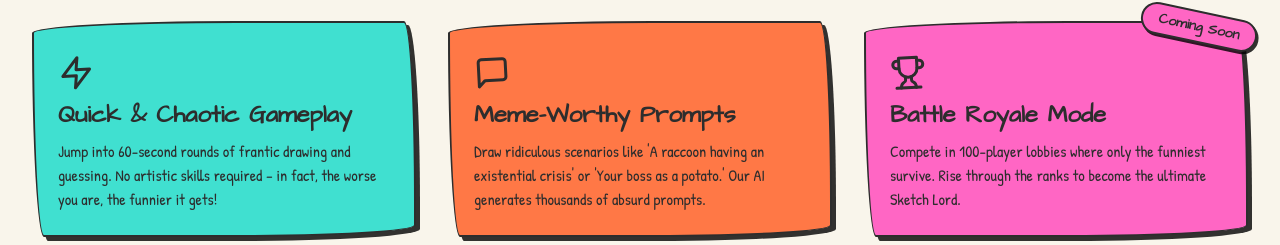
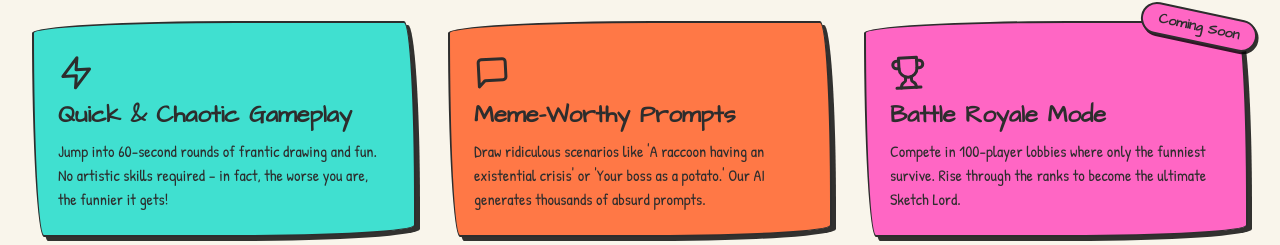
Before and after one commit to ruark-xyz/sketchyAF-app, a React (Vite) app: page / in a window 1280 px wide. Shown: the part 1099-1344 px from the top of the page. Built offline with nearby package versions, Linux system fonts and the light colour scheme.

Commit message:
Updated mockData.ts

```diff
--- a/src/data/mockData.ts
+++ b/src/data/mockData.ts
@@ -10,7 +10,7 @@ import { countries } from './mockCountries';
 export const gameFeatures: FeatureCard[] = [
   {
     title: "Quick & Chaotic Gameplay",
-    description: "Jump into 60-second rounds of frantic drawing and guessing. No artistic skills required – in fact, the worse you are, the funnier it gets!",
+    description: "Jump into 60-second rounds of frantic drawing and fun. No artistic skills required – in fact, the worse you are, the funnier it gets!",
     icon: "Zap",
     color: "#FF3366"
   },
```
